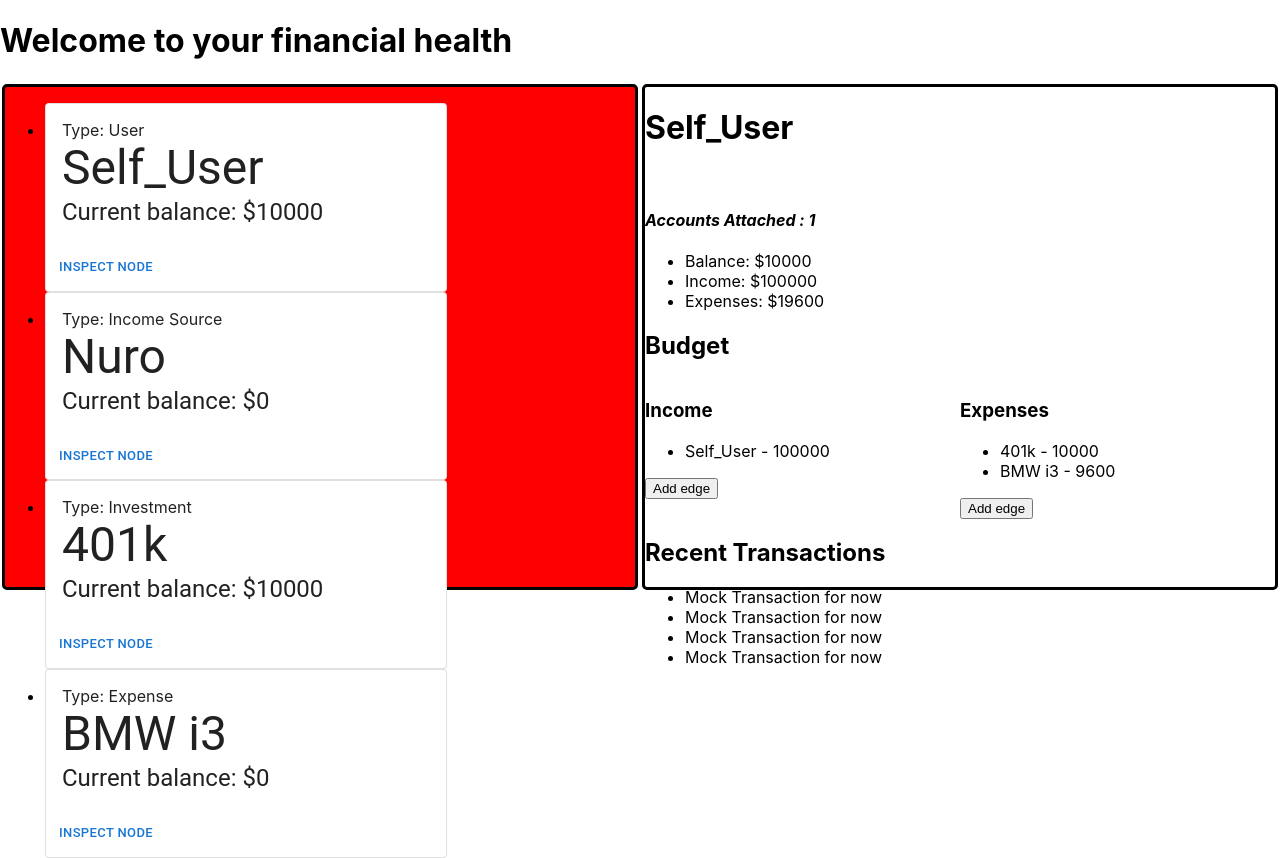
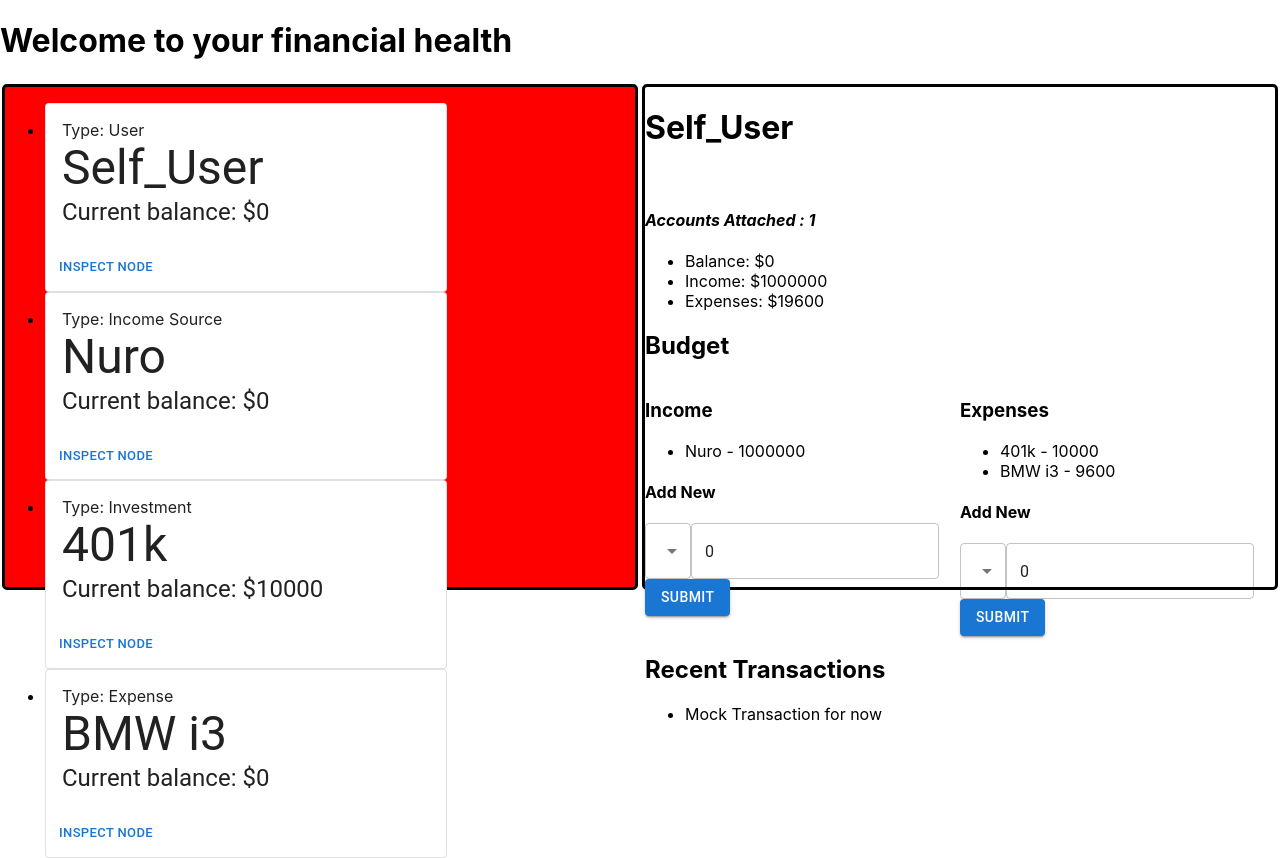
Before and after one commit to jordanstipp/paul-to-peter, a React (Create React App) app in the folder buckets-app/: page / in a window 1280 px wide. Built offline with nearby package versions, Linux system fonts and the light colour scheme.

Commit message:
Create a use static form to accept new edges.

```diff
--- a/buckets-app/package.json
+++ b/buckets-app/package.json
@@ -9,6 +9,7 @@
     "@testing-library/jest-dom": "^5.16.4",
     "@testing-library/react": "^13.2.0",
     "@testing-library/user-event": "^13.5.0",
+    "focus-trap-react": "^9.0.2",
     "react": "^18.1.0",
     "react-dom": "^18.1.0",
     "react-force-graph": "^1.41.12",
--- a/buckets-app/src/App.js
+++ b/buckets-app/src/App.js
@@ -31,8 +31,11 @@ function App() {
   };
 
   /**Adds a new edge to the graph. */
-  function newEdgeFunction(source, destination, amount){
-    console.log('New edge being added from ' + source + "->" + destination + "of amont: " + amount)
+  function newEdgeFunction(sourceID, destinationID, amount){
+    console.log('New edge being added from ' + sourceID + "->" + destinationID + "of amont: " + amount)
+    console.log(sourceID)
+    console.log(destinationID)
+    data.add_new_edge_to_graph(sourceID, destinationID, amount)
   }
 
   /**Render the app. */
--- a/buckets-app/src/cash_graph/main.js
+++ b/buckets-app/src/cash_graph/main.js
@@ -26,6 +26,10 @@ class Graph {
         this.edges_incoming_index[node.id] = [];
     }
 
+    add_new_edge_to_graph(sourceID, destinationID, amount){
+        let _ = new Edge(sourceID, destinationID, amount)
+    }
+
     get_edges() {
         let raw_edges = [];
         for (let edge_id in this.edges){
@@ -37,7 +41,9 @@ class Graph {
     add_edge(edge) {
         this.edges[edge.id] = edge;
         this.edges_outgoing_index[edge.source_id].push(edge);
+        console.log(this.edges_outgoing_index)
         this.edges_incoming_index[edge.dest_id].push(edge);
+        console.log(this.edges_incoming_index)
     }
 
     get_incoming_edges(node) {
@@ -67,6 +73,7 @@ class Node {
         this.current_balance = current_balance;
         this.type = type;
         this.user_id = default_user_id;
+        this.transactions = [];
         globalGraph.add_node(this);
     }
 
@@ -108,9 +115,9 @@ class IncomeSource extends Node {
     }
 };
 
-let user = new User('Self_User', 'User', 10000);
+let user = new User('Self_User', 'User', 0);
 
-let nuro = new IncomeSource('Nuro', user.id, 100000);
+let nuro = new IncomeSource('Nuro', user.id, 1000000);
 
 
 let retirement = new Investment('401k', 10000);
--- a/buckets-app/src/components/NodeInspectView.js
+++ b/buckets-app/src/components/NodeInspectView.js
@@ -4,45 +4,52 @@ import MenuItem from '@mui/material/MenuItem';
 import Popup from 'reactjs-popup';
 import Button from '@mui/material/Button';
 import { useState } from 'react';
-
-
+import globalGraph from '../cash_graph/main';
 
 
 const InputEdgeForm = (props) => {
-    console.log(props.nodes);
     const [newEdgeState, setNewEdgeState] = useState({
-        targetNode: null,
+        targetNode: '',
         amount: '0'
     });
     const handleNewEdgeAmountChange = event => {
         setNewEdgeState({
-            amount: event.target.value
+            amount: event.target.value,
+            targetNode: newEdgeState.targetNode
         });
-      console.log('value is:', event.target.value);
+      console.log('New Edge value is:', event.target.value);
     };
 
     const handleTargetNodeChange =  event => {
         setNewEdgeState({
+            amount: newEdgeState.amount,
             targetNode: event.target.value
         });
       console.log('target is : ' + event.target.value);
     };
 
-    function handleSubmit() {
+    function handleSubmit(event) {
+        console.log('Submitting new edge ' + newEdgeState.targetNode + ' ' + newEdgeState.amount)
         if (props.incoming === true){
-            this.props.newEdgeFunction(newEdgeState.targetNode, props.thisNode, newEdgeState.amount)
+            props.newEdgeFunction(newEdgeState.targetNode, props.node.id, newEdgeState.amount)
         } else {
-            this.props.newEdgeFunction(props.thisNode, newEdgeState.targetNode, newEdgeState.amount)
+            props.newEdgeFunction(props.node.id, newEdgeState.targetNode, newEdgeState.amount)
         }
+        setNewEdgeState({
+          amount: '0',
+          targetNode: ''
+        });
+        event.preventDefault();
     }
 
     return(
       <div>
-        <h4>New Edge</h4>
+          <h4>Add New</h4>
+          <form onSubmit={handleSubmit}>
               <Select
                 labelId="demo-simple-select-label"
                 id="demo-simple-select"
-          value={props.nodes[0].id}
+                value={newEdgeState.targetNode}
                 label="Income Edge"
                 onChange={handleTargetNodeChange}
             >
@@ -55,10 +62,15 @@ const InputEdgeForm = (props) => {
                 })
               }
             </Select>
-        <TextField variant="outlined" onChange={handleNewEdgeAmountChange}>
-          Amount
+            <TextField
+              variant="outlined"
+              onChange={handleNewEdgeAmountChange}
+              inputProps={{ inputMode: 'numeric', pattern: '[0-9]*' }}
+              value={newEdgeState.amount}
+            >
             </TextField>
-        <Button variant="contained" onClick={handleSubmit}>Submit</Button>
+            <Button variant="contained" type='submit'>Submit</Button>
+          </form>
       </div>
     )
 }
@@ -83,7 +95,9 @@ const BudgetView = (props) => {
             <ul>
             {
               Object.keys(props.edges).map((key, index) => {
-                let displayName = props.edges[key].sourceId ? props.incoming : props.edges[key].dest_id
+                console.log(props.edges[key])
+                console.log(props.incoming)
+                let displayName = props.incoming ? props.edges[key].source_id : props.edges[key].dest_id
                 return (
                   <li key={index}>{displayName} - {props.edges[key].amount}</li>
                 )
@@ -99,36 +113,56 @@ const BudgetView = (props) => {
           <div className='budget-column'>
             <h3>Income</h3>
             <BudgetList edges={props.incoming_edges} incoming={true}/>
-            <Popup trigger={<button> Add edge</button>} position="right center">
-              <InputEdgeForm nodes={props.nodes}/>
-            </Popup>
+            <InputEdgeForm
+              node={props.node}
+              nodes={props.nodes}
+              newEdgeFunction={props.newEdgeFunction}
+              incoming={true}
+            />
           </div>
           <div className='budget-column'>
             <h3>Expenses</h3>
-            <BudgetList edges={props.outgoing_edges}/>
-            <Popup trigger={<button> Add edge</button>} position="right center">
+            <BudgetList edges={props.outgoing_edges} incoming={false}/>
             <InputEdgeForm
+              node={props.node}
               nodes={props.nodes}
               newEdgeFunction={props.newEdgeFunction}
+              incoming={false}
             />
-            </Popup>
           </div>
         </div>
     )
 }
 
+const TransactionList = (props) => {
+  console.log('Bitch');
+  return (
+    <div>
+      <ul>
+      {
+        Object.keys(props.transactions).map((key, index) => {
+          return (
+            <li key={index}>{props.transactions[key]}</li>
+          )
+        })
+      }
+      </ul>
+    </div>
+  )
+};
+
+
 
 const NodeInspectView = (props) => {
     let income = 0
     props.incoming_edges.forEach(edge => {
-      income += edge.amount;
+      income += parseInt(edge.amount);
     })
 
     let expenses = 0;
     props.outgoing_edges.forEach(edge => {
-      expenses += edge.amount;
+      expenses += parseInt(edge.amount);
     })
-
     return (
       <div>
         <h1>{props.node.name}</h1><br/>
@@ -139,6 +173,7 @@ const NodeInspectView = (props) => {
         />
         <h2>Budget</h2>
         <BudgetView
+            node={props.node}
             nodes={props.nodes}
             incoming_edges={props.incoming_edges}
             outgoing_edges={props.outgoing_edges}
@@ -146,10 +181,8 @@ const NodeInspectView = (props) => {
         />
         <div>
           <h2>Recent Transactions</h2>
+          {/* <TransactionList node={props.node.transactions}/>           */}
           <ul>
-            <li>Mock Transaction for now</li>
-            <li>Mock Transaction for now</li>
-            <li>Mock Transaction for now</li>
             <li>Mock Transaction for now</li>
           </ul>
         </div>
```
Also changed, not shown: 1 other file (tests, documents, lock files or other folders). Lines whose indentation alone changed are shown as unchanged.
